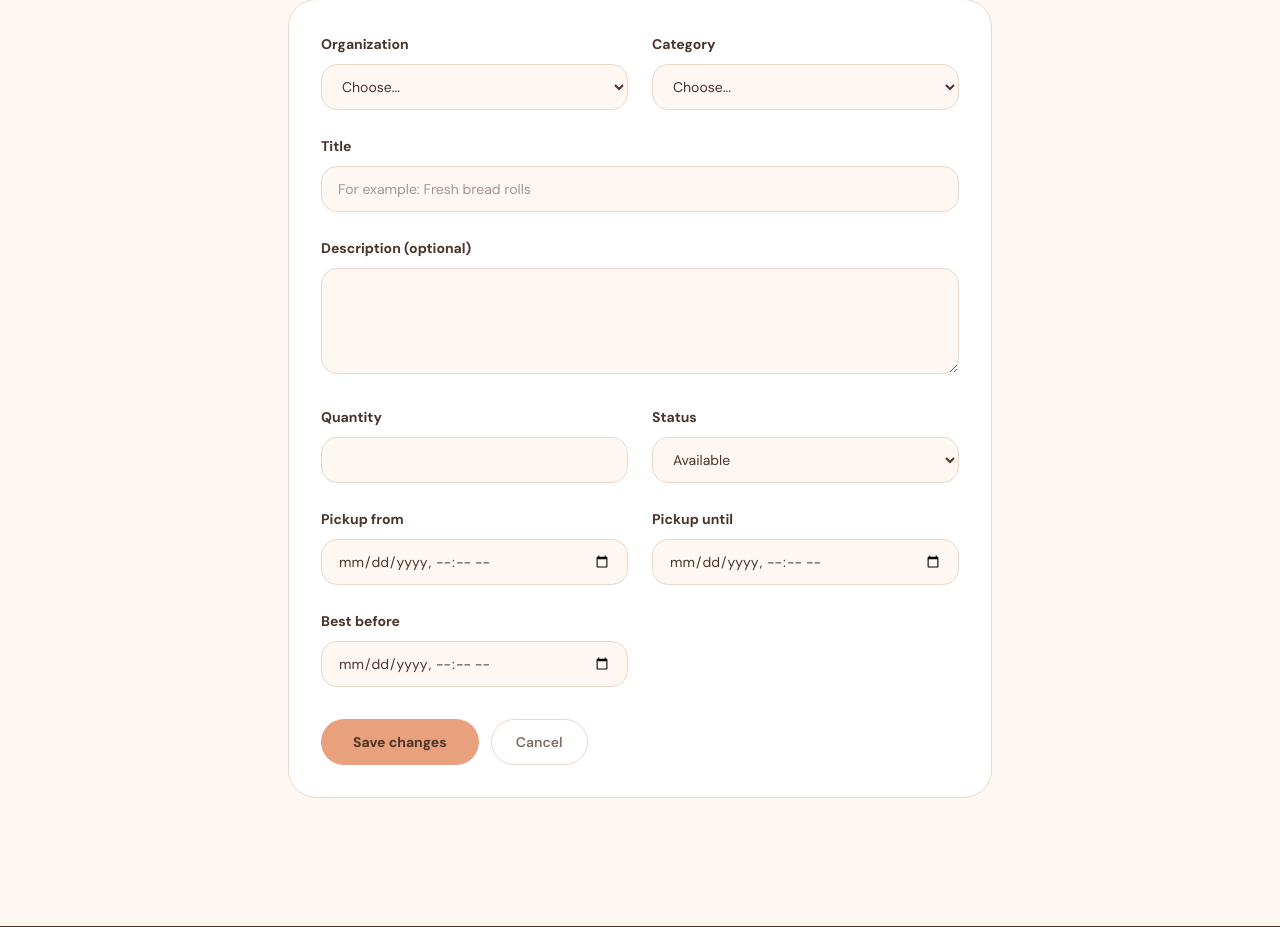
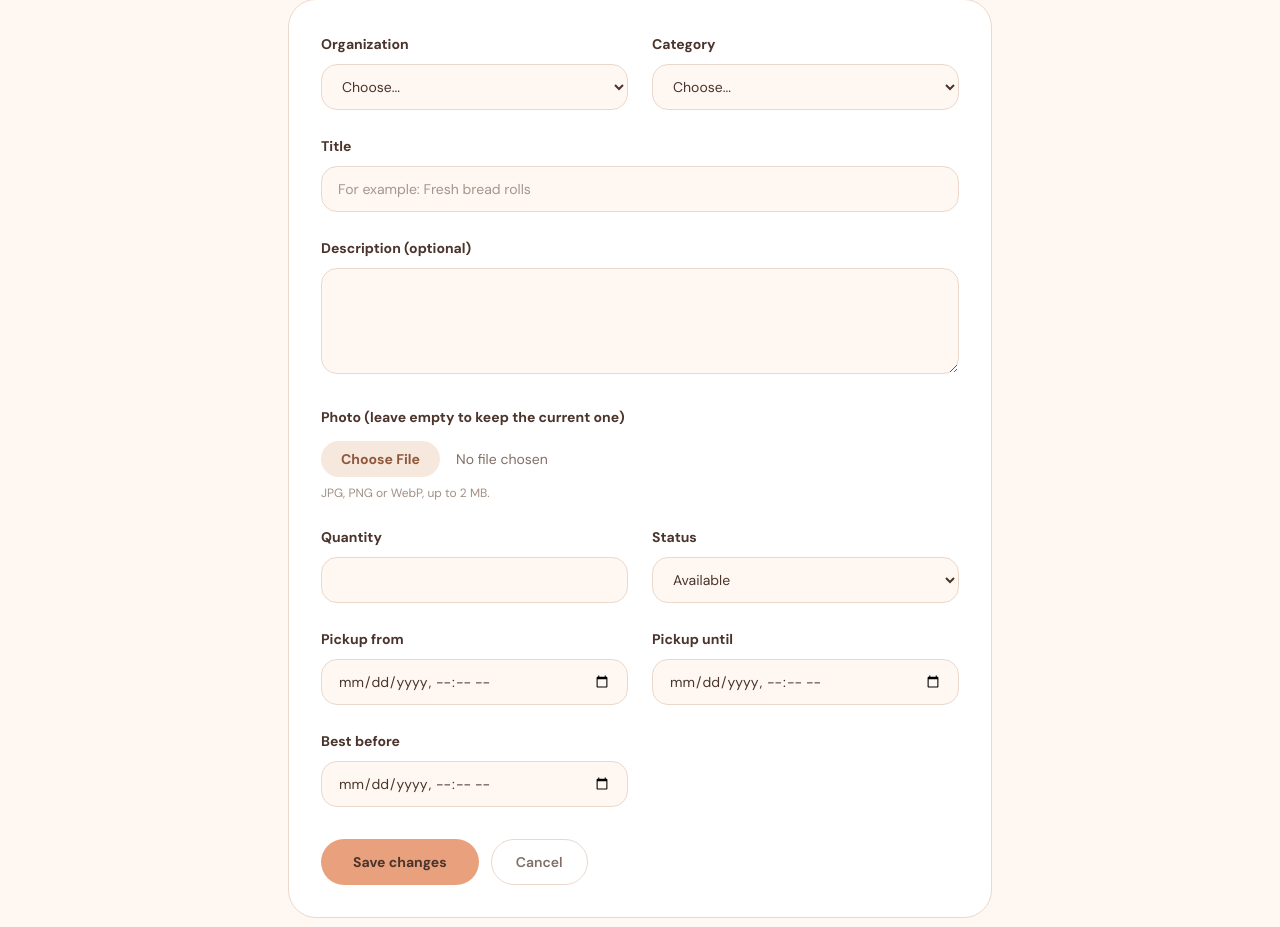
Before and after one commit to Rowannnk/Foodshare, a Laravel app: template resources/views/userzone/food-listings/edit.blade.php in a window 1280 px wide. Shown: the part 246-1173 px from the top of the page. Run offline with Laravel 12, Linux system fonts and the light colour scheme; the template is opened without the code that fills it: most values are stand-ins (such as "Sample title", 1, 10 or a date in 2020); data that the repository does not hold is empty; some libraries are stand-ins or nearby versions.

Commit message:
feat: add photo upload to food listing form

```diff
--- a/resources/views/userzone/food-listings/_form.blade.php
+++ b/resources/views/userzone/food-listings/_form.blade.php
@@ -50,6 +50,24 @@
         @error('description') <p class="{{ $error }}">{{ $message }}</p> @enderror
     </div>
 
+        <div class="sm:col-span-2">
+        <label for="photo" class="{{ $label }}">
+            {{ $listing ? 'Photo (leave empty to keep the current one)' : 'Photo' }}
+        </label>
+
+        @if ($listing?->photo_path)
+            <img src="{{ $listing->photoUrl() }}" alt="Current photo"
+                 class="mt-3 h-32 w-48 rounded-2xl object-cover">
+        @endif
+
+        <input type="file" id="photo" name="photo" accept="image/jpeg,image/png,image/webp"
+               class="mt-3 block w-full text-sm text-[#806F66] file:mr-4 file:rounded-full file:border-0 file:bg-[#F7E8DE] file:px-5 file:py-2 file:text-sm file:font-bold file:text-[#8E583D] hover:file:bg-[#EAD8CD]"
+               @required(! $listing)>
+        <p class="mt-2 text-xs text-[#A18F84]">JPG, PNG or WebP, up to 2 MB.</p>
+
+        @error('photo') <p class="{{ $error }}">{{ $message }}</p> @enderror
+    </div>
+
     <div>
         <label for="quantity" class="{{ $label }}">Quantity</label>
         <input type="number" id="quantity" name="quantity" min="1"
--- a/resources/views/userzone/food-listings/create.blade.php
+++ b/resources/views/userzone/food-listings/create.blade.php
@@ -17,7 +17,7 @@
                 <a href="{{ route('organizations.create') }}" class="font-bold underline">Create your organization</a>
             </div>
         @else
-            <form method="POST" action="{{ route('my-listings.store') }}"
+            <form method="POST" action="{{ route('my-listings.store') }}" enctype="multipart/form-data"
                   class="mt-8 rounded-[1.75rem] border border-[#EAD8CD] bg-white p-8">
                 @csrf
 
--- a/resources/views/userzone/food-listings/edit.blade.php
+++ b/resources/views/userzone/food-listings/edit.blade.php
@@ -10,7 +10,7 @@
             Edit listing
         </h1>
 
-        <form method="POST" action="{{ route('my-listings.update', $listing) }}"
+        <form method="POST" action="{{ route('my-listings.update', $listing) }}" enctype="multipart/form-data"
               class="mt-8 rounded-[1.75rem] border border-[#EAD8CD] bg-white p-8">
             @csrf
             @method('PUT')
```
